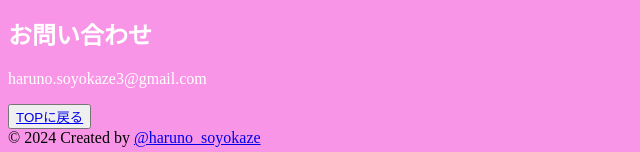
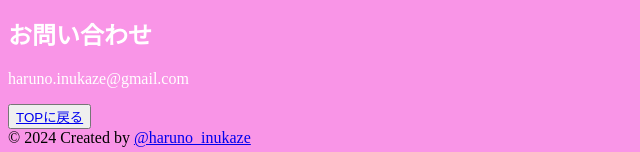
Before and after one commit to haruno-inukaze/official, a plain HTML site: page index.html in a window 1280 px wide. Shown: the part 703-855 px from the top of the page, 0-640 px from the left. Drawn offline with Linux system fonts and the light colour scheme.

Commit message:
Change of contact information

```diff
--- a/index.html
+++ b/index.html
@@ -63,7 +63,7 @@
         </button>
         <h2 id="contact">お問い合わせ</h2>
         <p>
-            <a href="mailto:haruno.inukaze@gmail.com?subject=春野いぬ風公式サイトお問い合わせ&amp;body=お名前：%0D%0Aお問い合わせ内容:">haruno.soyokaze3@gmail.com</a>
+            <a href="mailto:haruno.inukaze@gmail.com?subject=春野いぬ風公式サイトお問い合わせ&amp;body=お名前：%0D%0Aお問い合わせ内容:">haruno.inukaze@gmail.com</a>
         </p>
         <!-- <form action="">
             <input type="text" placeholder="Name" name="name" required>
@@ -78,7 +78,7 @@
         <button type="button"><a href="#">TOPに戻る</a></button>
     </main>
     <footer>
-        &copy; 2024 Created by <a href="https://twitter.com/waka4raga"target="_blank">@haruno_soyokaze</a>
+        &copy; 2024 Created by <a href="https://twitter.com/waka4raga"target="_blank">@haruno_inukaze</a>
     </footer>
 </body>
 </html>
```
